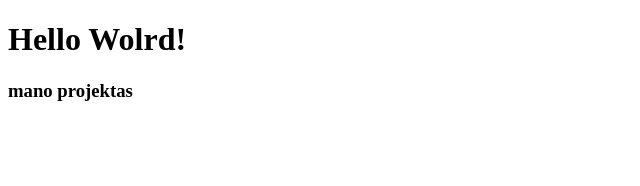
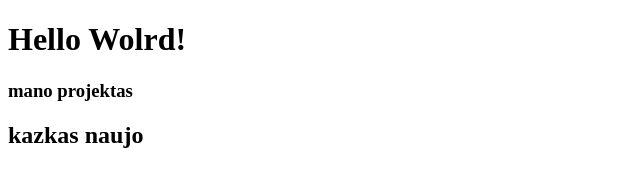
Before and after one commit to AustejaS/firstproject, a plain HTML site: page index.html in a window 1280 px wide. Shown: the whole page, without its empty margins (0-640 px from the left). Drawn offline with Linux system fonts and the light colour scheme.

Commit message:
pridejau kazka naujo

```diff
--- a/index.html
+++ b/index.html
@@ -7,6 +7,7 @@
   <body>
     <h1>Hello Wolrd!</h1>
 <h3> mano projektas</h3>
+<h2>kazkas naujo</h2>
 
   </body>
 </html>
```
